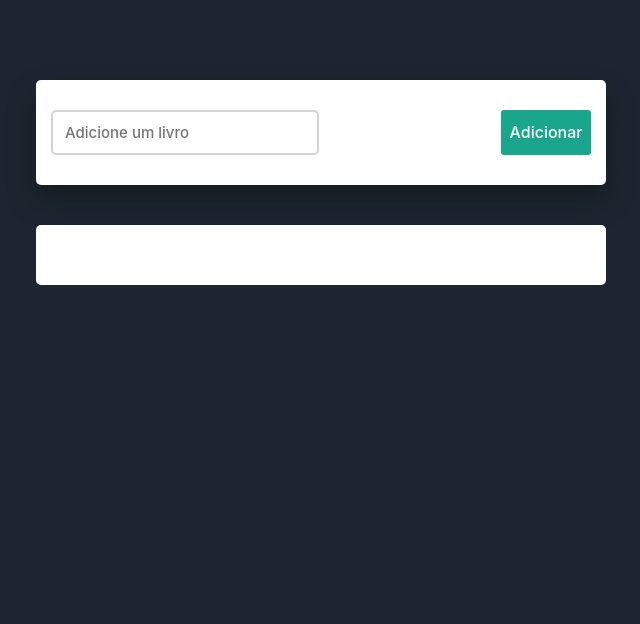
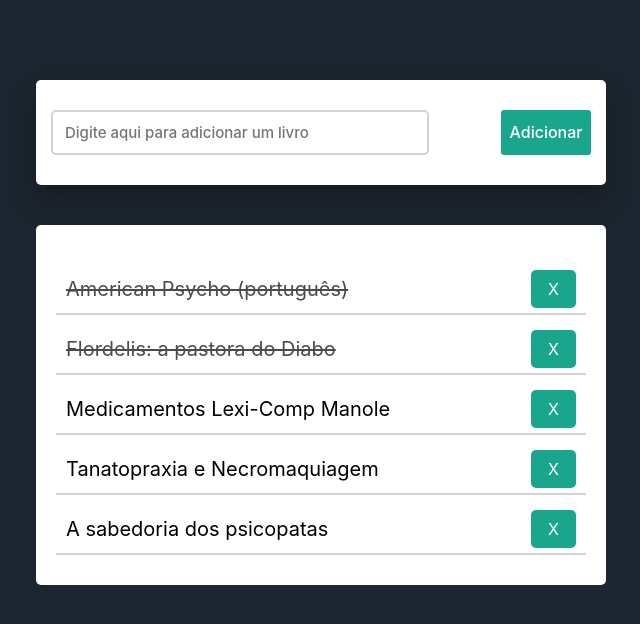
Before and after one commit to iurylohan01/Web1Trabalho5, a plain HTML site: page index.html in a window 1280 px wide. Shown: the whole page, without its empty margins (319-959 px from the left). Drawn offline with Linux system fonts and the light colour scheme.

Commit message:
Elementos estáticos

```diff
--- a/css/lista.css
+++ b/css/lista.css
@@ -14,6 +14,7 @@ body{
   right: 0;
   padding: 30px 0;
   border-radius: 8px;
+  font-family: Inter,Helvetica,Arial,sans-serif;
 }
 #newtask{
   position: relative;
@@ -25,7 +26,7 @@ body{
 }
 #newtask input{
   border-radius: 5px;
-  widht: 70%;
+  width: 70%;
   height: 45px;
   font-size: 15px;
   border: 2px solid #d1d3d4;
--- a/css/style.css
+++ b/css/paleta.css
@@ -7,7 +7,3 @@
   --cor-primaria: #14161b;
   --cor-primaria2: #1b1d25ff;
 }
-body{
-  background: var(--cor-fundo3);
-  font-family: Inter,Helvetica,Arial,sans-serif;
-}
--- a/index.html
+++ b/index.html
@@ -8,8 +8,8 @@
 
   <!-- Imports de CSS -->
   <link href="css/normalize.css" rel="stylesheet" />
-  <link href="css/style.css" rel="stylesheet" type="text/css" />
-  <link href="css/base.css" rel="stylesheet" type="text/css" />
+  <link href="css/paleta.css" rel="stylesheet" type="text/css" />
+  <link href="css/cabeçalho.css" rel="stylesheet" type="text/css" />
   <link href="css/lista.css" rel="stylesheet" type="text/css" />
 
   <!-- Import de ícone -->
@@ -28,11 +28,32 @@
 
   <div class="container">
     <div id="newtask">
-      <input type="text" placeholder="Adicione um livro" />
+      <input type="text" placeholder="Digite aqui para adicionar um livro" />
       <button id="push">Adicionar</button>
     </div>
 
-    <div id="tasks"></div>
+    <div id="tasks">
+      <div class="task">
+        <span id="taskname" class="completed">American Psycho (português)</span>
+        <button class="delete">X</button>
+      </div>
+      <div class="task">
+        <span id="taskname" class="completed"> Flordelis: a pastora do Diabo </span>
+        <button class="delete">X</button>
+      </div>
+      <div class="task">
+        <span id="taskname"> Medicamentos Lexi-Comp Manole </span>
+        <button class="delete">X</button>
+      </div>
+      <div class="task">
+        <span id="taskname"> Tanatopraxia e Necromaquiagem</span>
+        <button class="delete">X</button>
+      </div>
+      <div class="task">
+        <span id="taskname"> A sabedoria dos psicopatas </span>
+        <button class="delete">X</button>
+      </div>
+    </div>
   </div>
 
   <!-- Script anexado -->
```
Also changed, not shown: css/cabeçalho.css (added).
